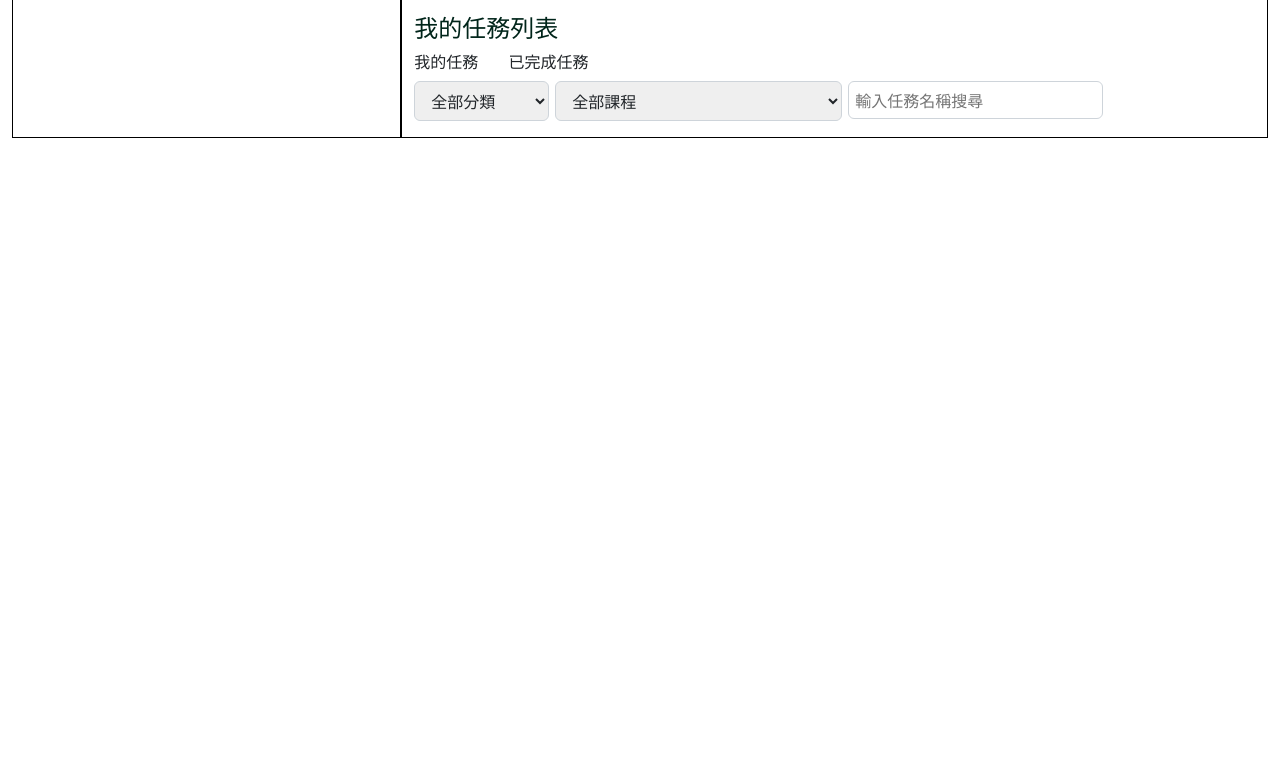
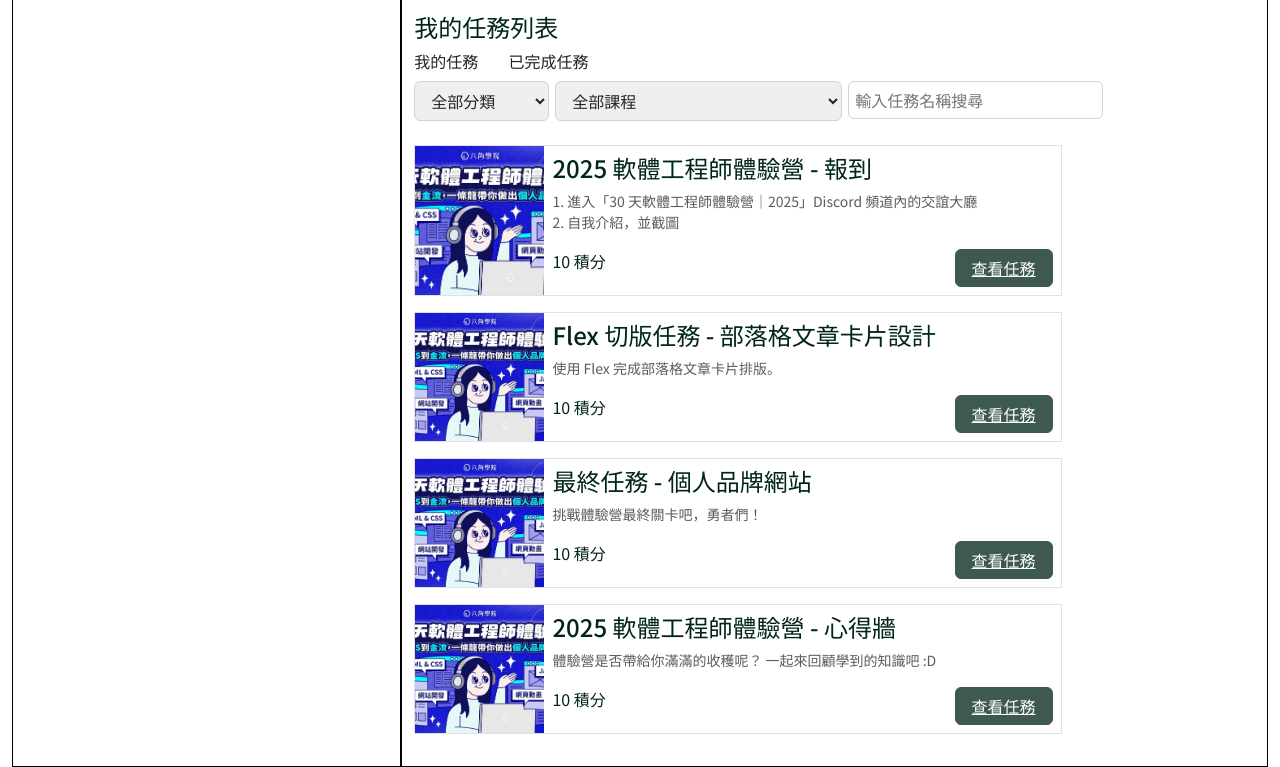
Before and after one commit to liwenchiou/hexschool_rpg, a plain HTML site: page task.html in a window 1280 px wide. Shown: the part 481-1248 px from the top of the page. Before the commit the page ends 800 px from the top, so only its background shows below. Drawn offline with nearby package versions, Linux system fonts and the light colour scheme.

Commit message:
任務列表頁完成

```diff
--- a/index.css
+++ b/index.css
@@ -49,7 +49,7 @@ nav .container ul li a {
     cursor: pointer;
 }
 
-nav .container ul li button {
+nav .container ul li a {
     padding: 12px 8px;
     color: rgb(61, 89, 80);
     font-weight: 400;
@@ -60,7 +60,7 @@ nav .container ul li button {
     cursor: pointer;
 }
 
-nav .container ul li button:hover {
+nav .container ul li a:hover {
     color: #fff;
     background-color: rgb(61, 89, 80);
 
--- a/reset.css
+++ b/reset.css
@@ -124,6 +124,7 @@ img {
 	height: auto;
 	  object-fit: cover;
 	  /* display: block; */
+	  height: 100%;
 }
 
 /*不計算padding 和 border*/
--- a/task.css
+++ b/task.css
@@ -139,22 +139,29 @@ nav .container ul li button:hover {
     line-height: 1.5;
     font-weight: 700;
 }
-.task .task--content .table--section{
+
+.task .task--content .table--section {
     width: 100%;
-    overflow-x: auto; /* 當內容過寬時，顯示滾動條 */
-    white-space: nowrap; /* 防止表格內的文字換行 */
+    overflow-x: auto;
+    /* 當內容過寬時，顯示滾動條 */
+    white-space: nowrap;
+    /* 防止表格內的文字換行 */
     margin-bottom: 16px;
 }
-.task .task--content table{
 
-        width: max-content; /* 讓表格寬度根據內容自動延伸 */
+.task .task--content table {
+
+    width: max-content;
+    /* 讓表格寬度根據內容自動延伸 */
     border-collapse: collapse;
 }
 
-td, th {
+td,
+th {
     padding: 10px;
     border: 1px solid #ccc;
-    white-space: nowrap; /* 讓每個欄位的內容不換行 */
+    white-space: nowrap;
+    /* 讓每個欄位的內容不換行 */
 }
 
 .task .task--content table thead {
@@ -216,23 +223,27 @@ td, th {
         width: 100%;
     }
 }
-.task .task--content .task--section{
+
+.task .task--content .task--section {
     width: 100%;
-    overflow-x: auto; /* 當內容過寬時，顯示滾動條 */
-    white-space: nowrap; /* 防止表格內的文字換行 */
+    overflow-x: auto;
+    /* 當內容過寬時，顯示滾動條 */
+    white-space: nowrap;
+    /* 防止表格內的文字換行 */
     margin-bottom: 16px;
 }
 
 
-.task--btngroup{
+.task--btngroup {
     margin-bottom: 8px;
 }
-.task--btngroup ul{
+
+.task--btngroup ul {
     display: flex;
     gap: 30px;
 }
 
-.task--btngroup ul li a{
+.task--btngroup ul li a {
     text-decoration: none;
     font-size: 16px;
     font-weight: 400;
@@ -240,16 +251,21 @@ line-height: 1.5;
     margin-bottom: 8px;
     color: rgb(33, 37, 41);
 }
-.task--btngroup ul li a:hover{
+
+.task--btngroup ul li a:hover {
     color: black;
 }
 
-.task--inputgroup ul{
+.task--inputgroup {
+    margin-bottom: 24px;
+}
+
+.task--inputgroup ul {
     display: flex;
     gap: 6px;
 }
 
-.task--inputgroup ul li select{
+.task--inputgroup ul li select {
     padding: 6px 36px 6px 12px;
     font-size: 16px;
     font-weight: 400;
@@ -259,8 +275,8 @@ color: black;
     border: 1px solid rgb(206, 212, 218);
 }
 
-.task--inputgroup ul li input{
-    padding: 6px ;
+.task--inputgroup ul li input {
+    padding: 6px;
     font-size: 16px;
     font-weight: 400;
     line-height: 1.5;
@@ -268,3 +284,70 @@ color: black;
     border-radius: 6px;
     border: 1px solid rgb(206, 212, 218);
 }
+
+.task--list ul li {
+    width: 77%;
+    display: flex;
+    border: 1px solid rgb(222, 226, 230);
+    margin-bottom: 16px;
+}
+
+.task--list--img {
+    width: 20%;
+
+}
+
+/* .task--list--img img{
+    height: 100%;
+} */
+
+.task--list--content {
+    width: 80%;
+    padding: 8px;
+    word-wrap: break-word;
+    overflow-wrap: break-word;
+}
+
+.task--list--content h2 {
+    font-size: 16px;
+    font-weight: 700;
+    line-height: 1.5;
+    color: rgb(0, 37, 26);
+    margin-bottom: 8px;
+}
+
+.task--list--content p {
+    font-size: 14px;
+    font-weight: 400;
+    line-height: 1.5;
+    color: rgba(33, 37, 41, 0.75);
+    margin-bottom: 16px;
+}
+
+.list--content--group {
+    display: flex;
+    justify-content: space-between;
+}
+
+.list--content--group h3 {
+    font-size: 16px;
+    font-weight: 400;
+    line-height: 1.5;
+    color: rgb(0, 37, 26);
+}
+
+.list--content--group a {
+    background-color: rgb(61, 89, 80);
+    border-radius: 6px;
+    border: 1px solid rgb(61, 89, 80);
+    color: rgb(255, 255, 255);
+    cursor: pointer;
+    font-size: 16px;
+    font-weight: 400;
+    line-height: 1.5;
+    padding: 6px 16px;
+}
+
+.list--content--group a:hover {
+    background-color: rgb(90, 114, 106);
+}
--- a/task.html
+++ b/task.html
@@ -110,6 +110,66 @@
                                 </li>
                             </ul>
                         </div>
+                        <div class="task--list">
+                            <ul>
+                                <li>
+                                    <div class="task--list--img">
+                                        <img src="./images/MTIwNjI1NDM2NDk2MDMwODQxOTE=_2025-03-13T08_39_15Z.jpeg"
+                                            alt="">
+                                    </div>
+                                    <div class="task--list--content">
+                                        <h2>2025 軟體工程師體驗營 - 報到</h2>
+                                        <p>1. 進入「30 天軟體工程師體驗營｜2025」Discord 頻道內的交誼大廳<br>2. 自我介紹，並截圖</p>
+                                        <div class="list--content--group">
+                                            <h3>10 積分</h3>
+                                            <a href="#">查看任務</a>
+                                        </div>
+                                    </div>
+                                </li>
+                                <li>
+                                    <div class="task--list--img">
+                                        <img src="./images/MTIwNjI1NDM2NDk2MDMwODQxOTE=_2025-03-13T08_39_15Z.jpeg"
+                                            alt="">
+                                    </div>
+                                    <div class="task--list--content">
+                                        <h2>Flex 切版任務 - 部落格文章卡片設計</h2>
+                                        <p>使用 Flex 完成部落格文章卡片排版。</p>
+                                        <div class="list--content--group">
+                                            <h3>10 積分</h3>
+                                            <a href="#">查看任務</a>
+                                        </div>
+                                    </div>
+                                </li>
+                                <li>
+                                    <div class="task--list--img">
+                                        <img src="./images/MTIwNjI1NDM2NDk2MDMwODQxOTE=_2025-03-13T08_39_15Z.jpeg"
+                                            alt="">
+                                    </div>
+                                    <div class="task--list--content">
+                                        <h2>最終任務 - 個人品牌網站</h2>
+                                        <p>挑戰體驗營最終關卡吧，勇者們！</p>
+                                        <div class="list--content--group">
+                                            <h3>10 積分</h3>
+                                            <a href="#">查看任務</a>
+                                        </div>
+                                    </div>
+                                </li>
+                                <li>
+                                    <div class="task--list--img">
+                                        <img src="./images/MTIwNjI1NDM2NDk2MDMwODQxOTE=_2025-03-13T08_39_15Z.jpeg"
+                                            alt="">
+                                    </div>
+                                    <div class="task--list--content">
+                                        <h2>2025 軟體工程師體驗營 - 心得牆</h2>
+                                        <p>體驗營是否帶給你滿滿的收穫呢？ 一起來回顧學到的知識吧 :D</p>
+                                        <div class="list--content--group">
+                                            <h3>10 積分</h3>
+                                            <a href="#">查看任務</a>
+                                        </div>
+                                    </div>
+                                </li>
+                            </ul>
+                        </div>
                     </div>
 
                 </div>
```
Also changed, not shown: index.html (+2 -2 lines), 1 other file. Lines whose indentation alone changed are shown as unchanged.
